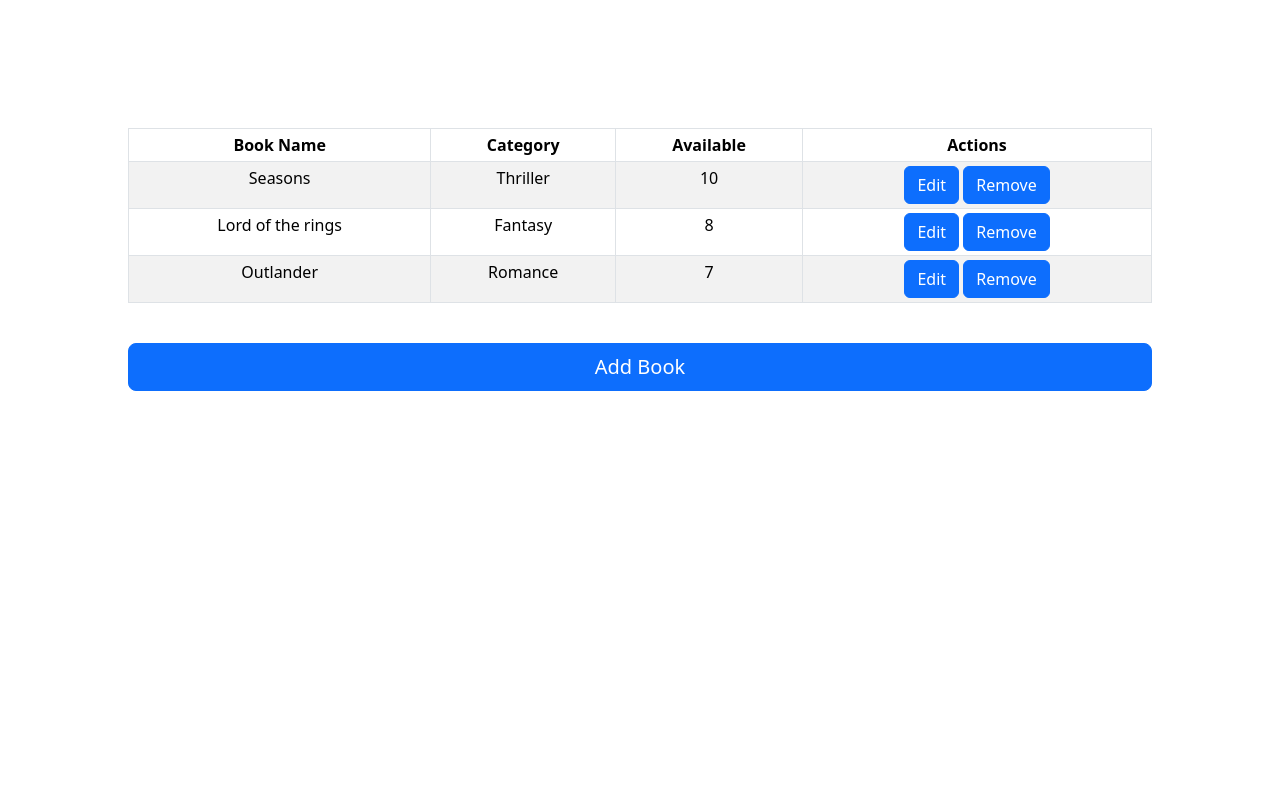
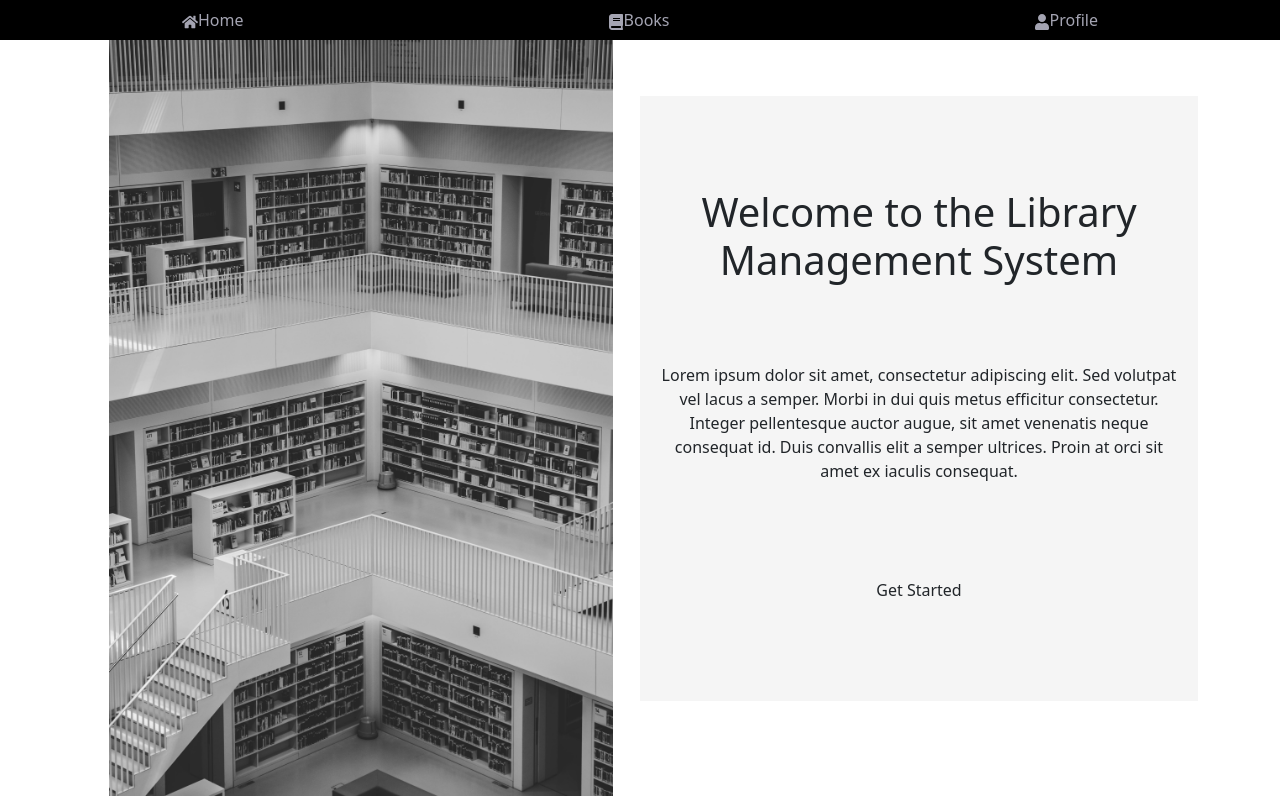
Before and after one commit to maurus1524/Libary-Management-Project, a React (Create React App) app in the folder lbp/: page / in a window 1280 px wide. Built offline with nearby package versions, Linux system fonts and the light colour scheme.

Commit message:
git commit

```diff
--- a/lbp/package.json
+++ b/lbp/package.json
@@ -10,6 +10,7 @@
     "react": "^18.2.0",
     "react-bootstrap": "^2.7.4",
     "react-dom": "^18.2.0",
+    "react-icons": "^4.9.0",
     "react-router-dom": "^6.11.2",
     "react-scripts": "^5.0.1",
     "web-vitals": "^2.1.4"
--- a/lbp/src/App.js
+++ b/lbp/src/App.js
@@ -2,14 +2,16 @@ import './App.css';
 import Home from './components/Home'
 import {BrowserRouter as Router,Route,Routes} from 'react-router-dom'
 import Add from './components/Add';
+import Startpg from './components/Startpg';
 
 function App() {
   return (
     <div className="App">
       <Router>
         <Routes>
-          <Route path='/' element={<Home />} />
-          <Route path="/create" element={<Add />} />
+          <Route path='/' element={<Startpg />} />
+          <Route path='/home' element={<Home />} />
+          <Route path="/home/create" element={<Add />} />
         </Routes>
       </Router>
     </div>
--- a/lbp/src/components/Add.js
+++ b/lbp/src/components/Add.js
@@ -4,12 +4,13 @@ import "bootstrap/dist/css/bootstrap.min.css";
 import Books from './Books';
 import {v4 as uuid} from "uuid";
 import {useNavigate} from 'react-router-dom'
+import NavBar from './NavBar';
 
 function Add(){
 
-    const[Name,setName] = useState('');
-    const[Category,setCategory] = useState('');
-    const[Available,setAvailable] = useState('');
+    const[name,setName] = useState('');
+    const[category,setCategory] = useState('');
+    const[available,setAvailable] = useState('');
 
     let history = useNavigate();
 
@@ -19,17 +20,19 @@ function Add(){
         const ids = uuid();
         let uniqueId = ids.slice(0,8);
 
-        let a = Name,
-        b = Category,
-        c = Available;
+        let a = name,
+        b = category,
+        c = available;
 
         Books.push({id: uniqueId, Name: a, Category:b,
         Available:c});
 
-        history("/");
+        history("/home");
     }
 
     return (
+        <>
+            <NavBar></NavBar>
             <div>
                 <Form className="d-grid gap-2" style={{margin:"15rem"}}>
                     <Form.Group className="mb-3" controlId="formName">
@@ -44,9 +47,10 @@ function Add(){
                         <Form.Control type="text" placeholder="Enter Book Available" required onChange={(e) => setAvailable(e.target.value)}>
                         </Form.Control>
                     </Form.Group>
-                <Button onClick={(e) => handleSubmit(e)} type="submit">Update</Button>
+                    <Button onClick={(e) => handleSubmit(e)} type="submit">Submit</Button>
                 </Form>
             </div>
+        </>
     )
 }
 
--- a/lbp/src/components/Home.js
+++ b/lbp/src/components/Home.js
@@ -2,7 +2,8 @@ import React, { Fragment } from 'react';
 import {Button,Table} from 'react-bootstrap';
 import "bootstrap/dist/css/bootstrap.min.css";
 import Books from './Books';
-import {Link,useNavigate} from 'react-router-dom'
+import {Link,useNavigate} from 'react-router-dom';
+import NavBar from './NavBar';
 
 function Home(){
 
@@ -15,10 +16,12 @@ function Home(){
 
         Books.splice(index,1);
 
-        history('/');
+        history('/home');
     }
 
     return (
+        <>
+        <NavBar></NavBar>
         <Fragment>
             <div style={{margin:"10%"}}>
             <Table striped bordered hover size="sm">
@@ -55,8 +58,6 @@ function Home(){
                                         {item.Available}
                                     </td>
                                     <td>
-                                    <Button onClick={() => alert(item.id)}>Edit</Button>
-                                    &nbsp;
                                     <Button onClick={() => deleteBook(item.id)}>Remove</Button>
                                     </td>
                                 </tr>
@@ -68,11 +69,12 @@ function Home(){
                 </tbody>
             </Table>
             <br />
-            <Link className='d-grid gap-2' to="/create">
+            <Link className='d-grid gap-2' to="/home/create">
                 <Button size='lg'>Add Book</Button>
             </Link>
             </div>
         </Fragment>
+    </>
     )
 }
 
--- /dev/null
+++ b/lbp/src/components/NavBar.js
@@ -0,0 +1,24 @@
+import React from 'react';
+import { Link } from 'react-router-dom';
+import { FaHome, FaBook, FaUser } from 'react-icons/fa';
+
+function Navbar() {
+  return (
+    <nav className="navbar" style={{justifyContent:"space-around",height:"10%"}}>
+      <Link to="/" className="nav-link">
+        <FaHome className="icon" />
+        Home
+      </Link>
+      <Link to="/home" className="nav-link">
+        <FaBook className="icon" />
+        Books
+      </Link>
+      <Link to="/" className="nav-link">
+        <FaUser className="icon" />
+        Profile
+      </Link>
+    </nav>
+  );
+}
+
+export default Navbar;
--- /dev/null
+++ b/lbp/src/components/Startpg.js
@@ -0,0 +1,31 @@
+import React from 'react';
+import logo from './image.jpg';
+import NavBar from './NavBar';
+
+function Startpg() {
+  return (
+    <>
+    <NavBar></NavBar>
+    <div className="container">
+      <div className="left-half">
+        <div className="image-container" >
+        <img src={logo} alt="Library" className='homeImg'/>
+        </div>
+      </div>
+      <div className="right-half">
+        <h1>Welcome to the Library Management System</h1>
+        <p>
+          Lorem ipsum dolor sit amet, consectetur adipiscing elit. Sed volutpat vel
+          lacus a semper. Morbi in dui quis metus efficitur consectetur. Integer
+          pellentesque auctor augue, sit amet venenatis neque consequat id. Duis
+          convallis elit a semper ultrices. Proin at orci sit amet ex iaculis
+          consequat.
+        </p>
+        <button className="btn">Get Started</button>
+      </div>
+    </div>
+    </>
+  );
+}
+
+export default Startpg;
--- a/lbp/src/index.css
+++ b/lbp/src/index.css
@@ -11,3 +11,65 @@ code {
   font-family: source-code-pro, Menlo, Monaco, Consolas, 'Courier New',
     monospace;
 }
+
+.container {
+  display: flex;
+  height: 94.5vh;
+  justify-content: space-evenly;
+}
+
+.left-half {
+  width: 50%;
+  overflow: hidden;
+}
+
+.image-container {
+  position: relative;
+  width: 100%;
+  height: 100%;
+}
+
+.homeImg {
+  position: absolute;
+  top: 0;
+  left: 0;
+  width: 100%;
+  height: 100%;
+  object-fit: contain;
+}
+
+.right-half {
+  margin-top: 5%;
+  width: 50%;
+  padding: 20px;
+  height: 80%;
+  background-color: #f5f5f5;
+  display: flex;
+  flex-direction: column;
+  justify-content: space-evenly;
+}
+
+h1 {
+  font-size: 24px;
+  margin-bottom: 10px;
+}
+
+p {
+  font-size: 16px;
+  margin-bottom: 20px;
+}
+
+.btn {
+  padding: 10px 20px;
+  background-color: blue;
+  color: white;
+  border: none;
+  border-radius: 4px;
+  cursor: pointer;
+}
+
+.navbar{
+  color: rgb(164, 164, 178);
+  background-color: black;
+  margin-top: 0.02%;
+}
```
Also changed, not shown: lbp/src/components/image.jpg (added), 1 other file (tests, documents, lock files or other folders). Lines whose indentation alone changed are shown as unchanged.
